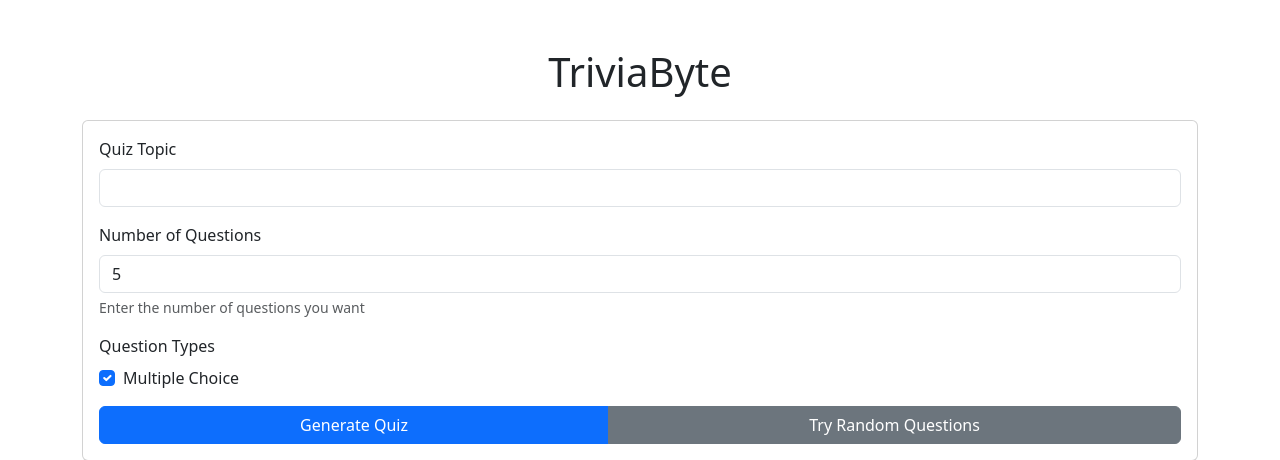
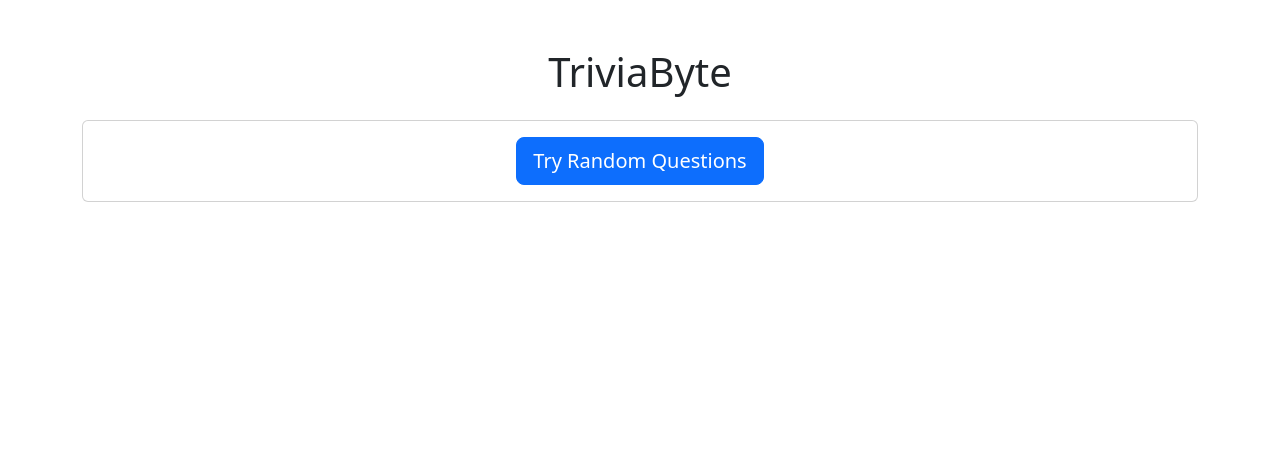
Before and after one commit to MACantara/TriviaByte, a Flask app: page / in a window 1280 px wide. Shown: the top 460 px of the page. Run offline with Flask 3, Linux system fonts and the light colour scheme; parts of the project's set-up code (start-up, migrations or seed data) failed here and were passed over.

Commit message:
Add conditional rendering for quiz form based on admin status

```diff
--- a/templates/components/quiz_form.html
+++ b/templates/components/quiz_form.html
@@ -1,5 +1,6 @@
 <div class="card mb-4">
     <div class="card-body">
+        {% if is_admin %}
         <form id="quizForm">
             <div class="mb-3">
                 <label for="topic" class="form-label">Quiz Topic</label>
@@ -24,5 +25,10 @@
                 <button type="button" id="randomQuiz" class="btn btn-secondary">Try Random Questions</button>
             </div>
         </form>
+        {% else %}
+        <div class="text-center">
+            <button type="button" id="randomQuiz" class="btn btn-primary btn-lg">Try Random Questions</button>
+        </div>
+        {% endif %}
     </div>
 </div>
```
